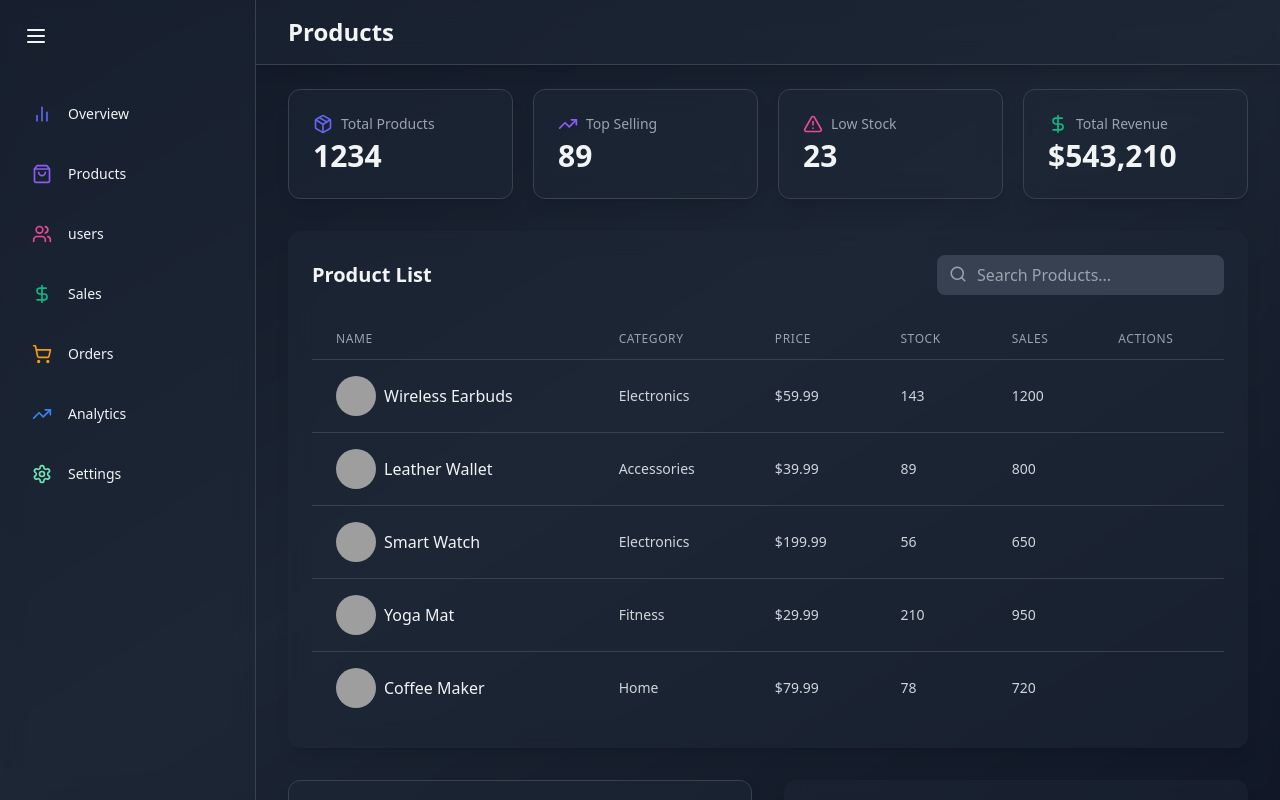
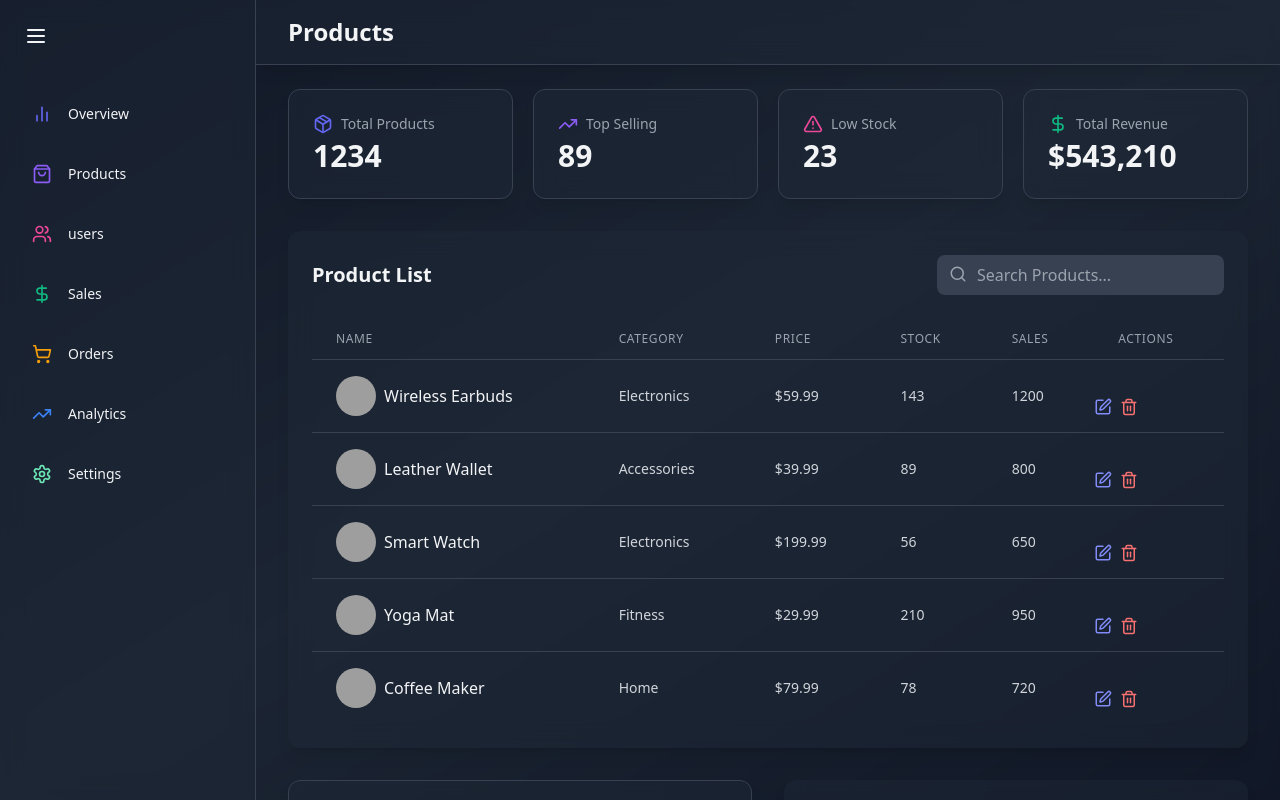
Before and after one commit to shegsemmanuel/ADMIN-DASHBOARD, a React (Vite) app: page /products in a window 1280 px wide. Built offline with nearby package versions, Linux system fonts and the light colour scheme; grey boxes are pictures that could not be loaded.

Commit message:
product Action

```diff
--- a/src/components/products/ProductsTable.jsx
+++ b/src/components/products/ProductsTable.jsx
@@ -103,7 +103,12 @@ const ProductsTable = () => {
                     </td>
                     <td className="px-6 py-4 whitespace-nowrap text-sm text-gray-300">{product.stock}</td>
                     <td className="px-6 py-4 whitespace-nowrap text-sm text-gray-300">{product.sales}</td>
-
+                    <button className="text-indigo-400 hover:text-indigo-300 mr-2">
+                         <Edit size={18} />
+                      </button>
+                      <button className="text-red-400 hover:text-red-300">
+                        <Trash2 size={18} />
+                      </button>
                   </motion.tr>
                  ))}
          </table>
```
